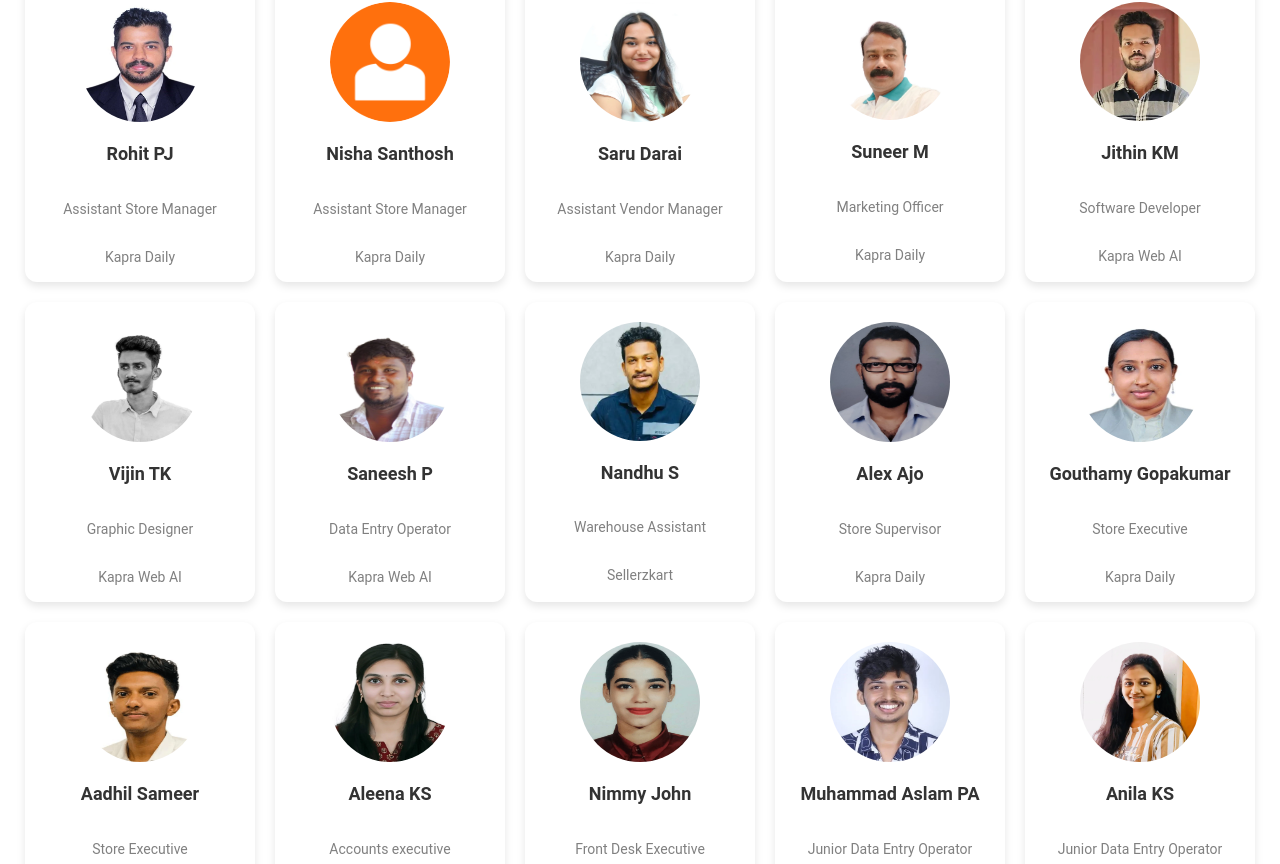
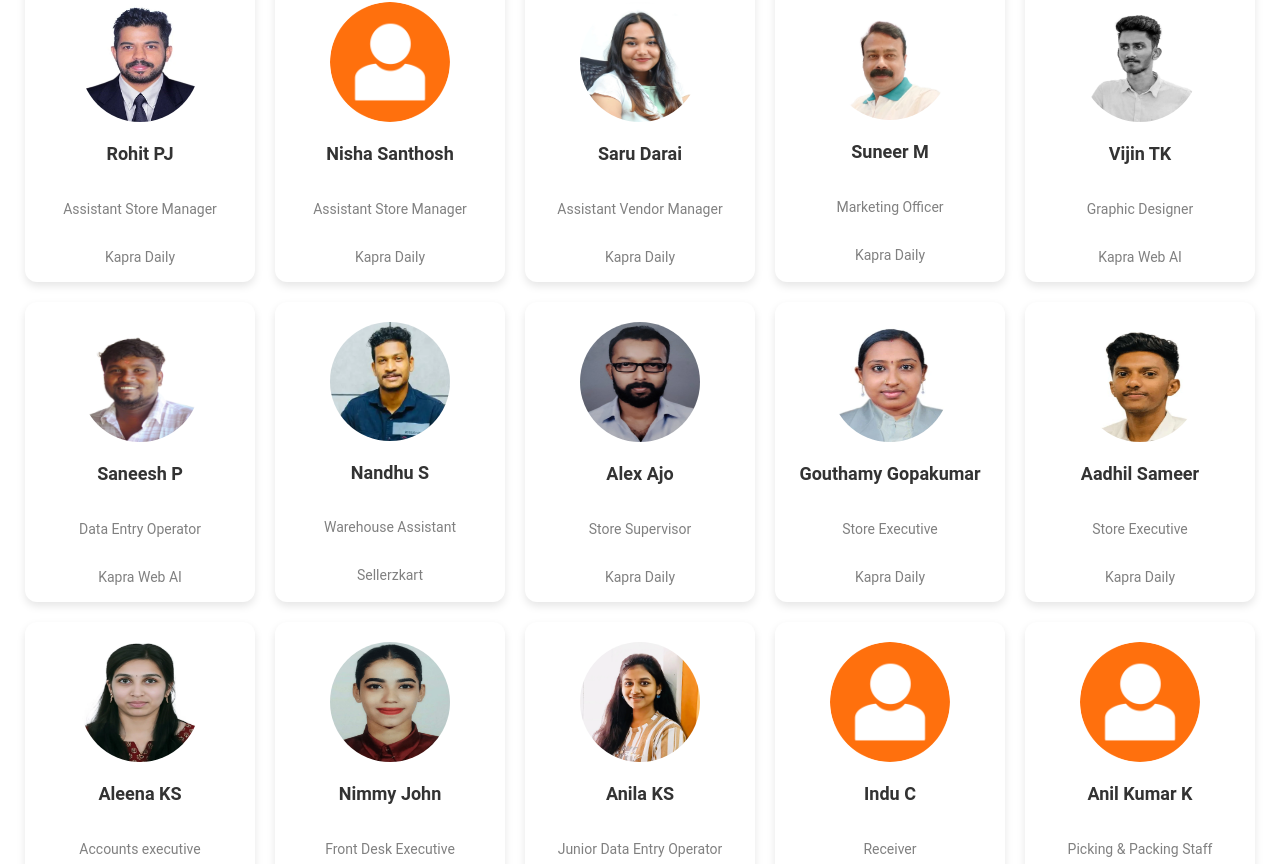
Before and after one commit to Kapra-buyerzkart/KapraventuresNew, a React (Create React App) app: page /team in a window 1280 px wide. Shown: the part 536-1400 px from the top of the page. Built offline with nearby package versions, Linux system fonts and the light colour scheme.

Commit message:
new changes

```diff
--- a/src/pages/Team/Team.js
+++ b/src/pages/Team/Team.js
@@ -72,12 +72,12 @@ const teamMembers = [
     photo: Employees.Suneer,
     company: "Kapra Daily"
   },
-  {
-    name: "Jithin KM",
-    designation: "Software Developer",
-    photo: Employees.Jithin,
-    company: "Kapra Web AI"
-  },
+  // {
+  //   name: "Jithin KM",
+  //   designation: "Software Developer",
+  //   photo: Employees.Jithin,
+  //   company: "Kapra Web AI"
+  // },
   {
     name: "Vijin TK",
     designation: "Graphic Designer",
@@ -126,12 +126,12 @@ const teamMembers = [
     photo: Employees.Nimmy,
     company: "Kapra Daily"
   },
-  {
-    name: "Muhammad Aslam PA",
-    designation: "Junior Data Entry Operator",
-    photo: Employees.Aslam,
-    company: "Kapra Daily"
-  },
+  // {
+  //   name: "Muhammad Aslam PA",
+  //   designation: "Junior Data Entry Operator",
+  //   photo: Employees.Aslam,
+  //   company: "Kapra Daily"
+  // },
   {
     name: "Anila KS",
     designation: "Junior Data Entry Operator",
```
